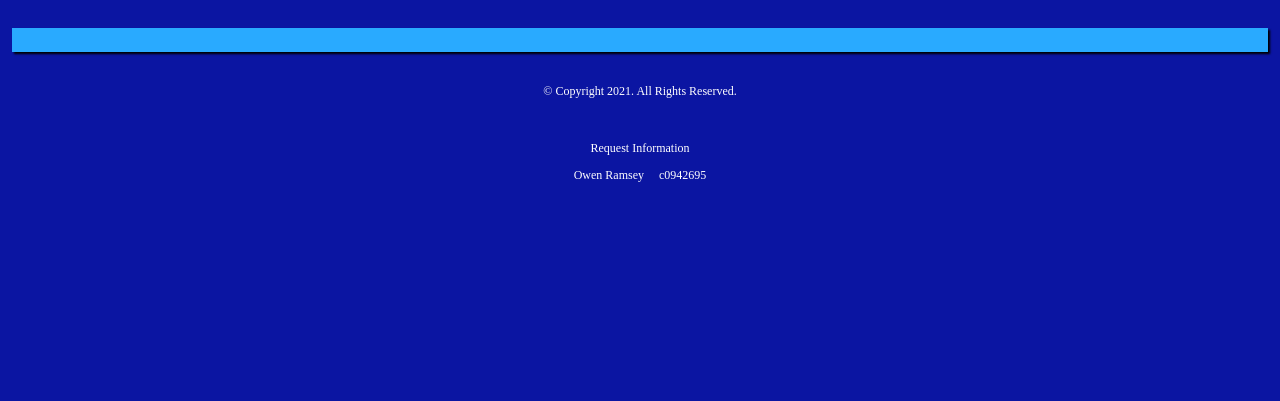
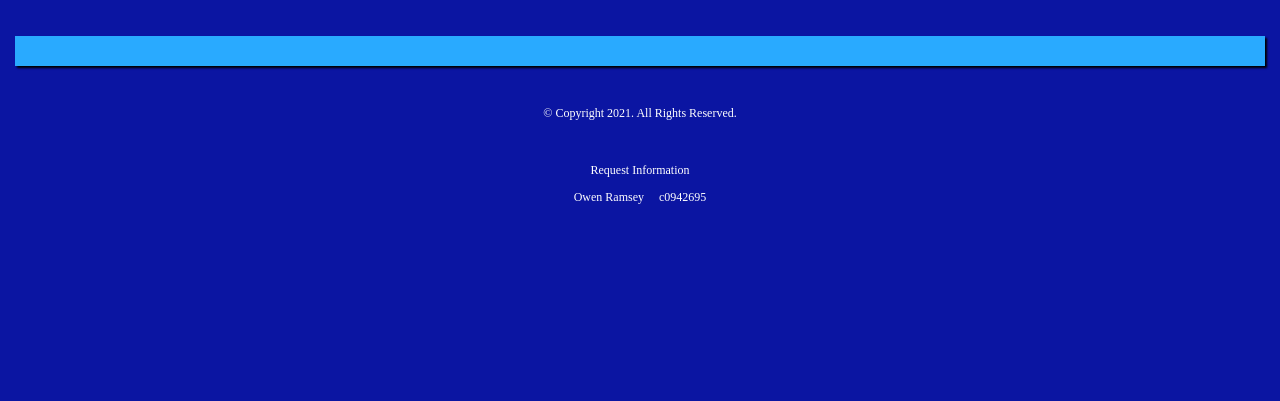
Before and after one commit to lcsf2454/lcsf2454.github.io, a plain HTML site: page template.html in a window 1280 px wide. Shown: the part 399-800 px from the top of the page. Drawn offline with Linux system fonts and the light colour scheme.

Commit message:
fixed csss
forgot to validate

```diff
--- a/css/styles.css
+++ b/css/styles.css
@@ -73,7 +73,7 @@ nav img {
 /* main style rules */
 main{
 	background-color: #29aaff;
-	font-size:1.25;
+	font-size:1.25em;
 	padding: 0.75em 1em;
 	margin:2em 0.75em;
 	box-shadow: 2px 2px 2px #000000;
--- a/template.html
+++ b/template.html
@@ -18,9 +18,10 @@
   </header>
 
   <nav>
-  <ul>
 		<a href="index.html"> <img src="images/Mistful-Magic.png"
 		alt="Company logo"> </a>
+  <ul>
+
 		<li> <a href="index.html"> Home </a> </li>
 		<li> <a href="about.html"> About </a> </li>
 		<li><a href="team.html"> Our Team </a> </li>
```
Also changed, not shown: index.html (+2 -2 lines).
